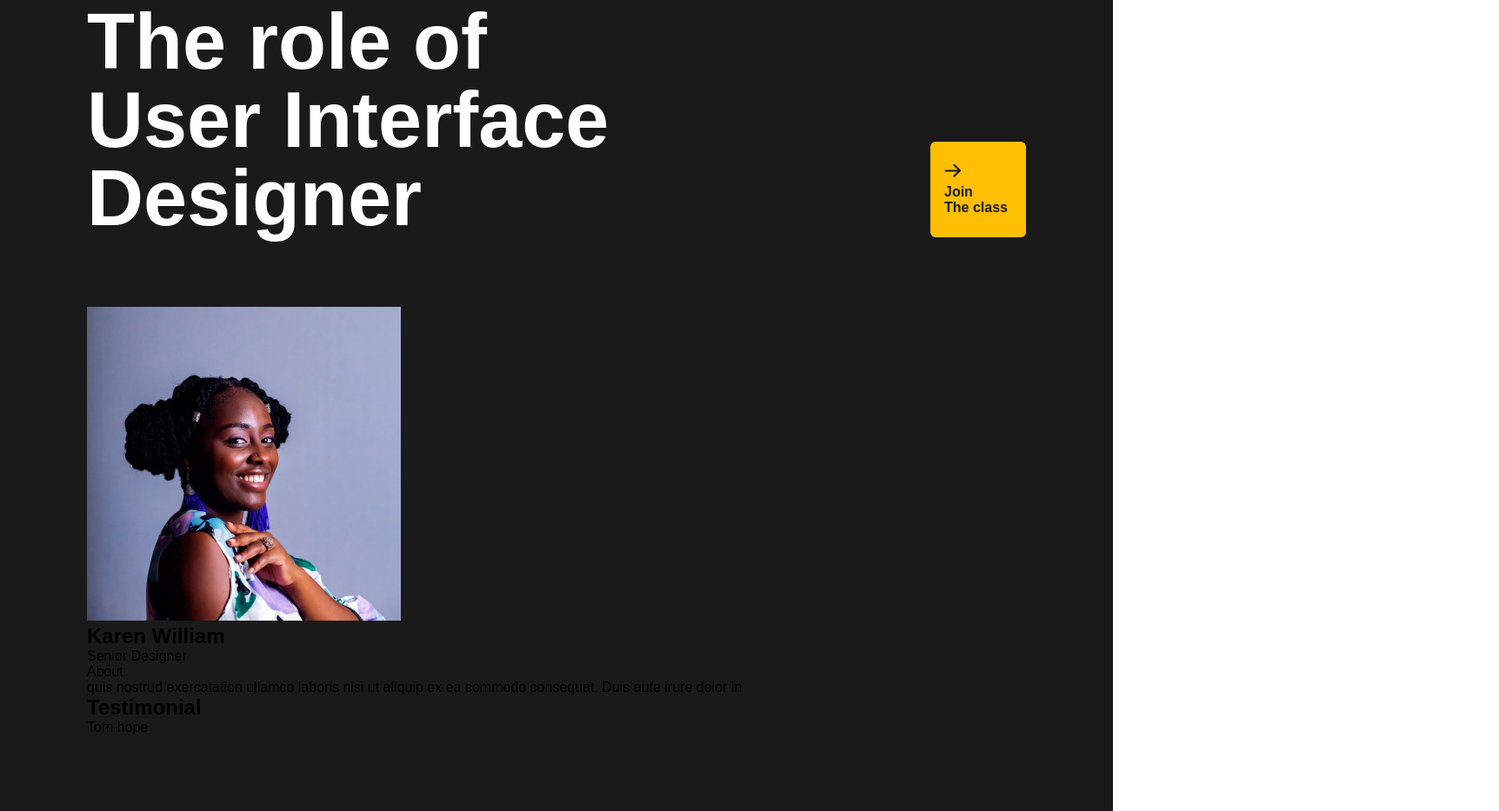
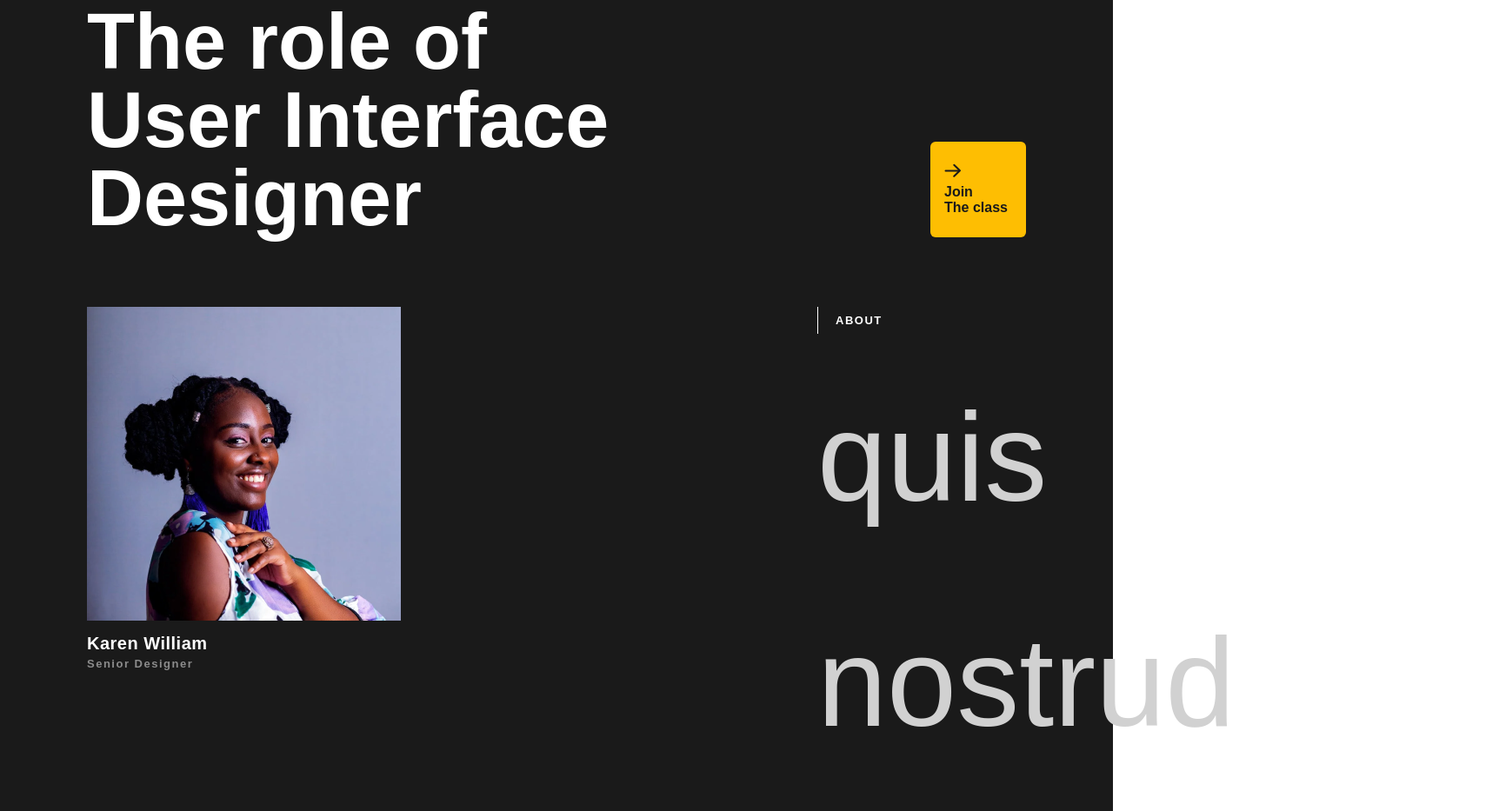
Before and after one commit to Grishimdoor/site-vizitka, a plain HTML site: page index.html in a window 1280 px wide. Shown: the part 227-1160 px from the top of the page at 87% size, 1724 px wide, since content can reach past the window. Drawn offline with Linux system fonts and the light colour scheme.

Commit message:
Update style.css

```diff
--- a/style.css
+++ b/style.css
@@ -84,3 +84,86 @@
     font-weight: bold;
     border-radius: 6px;
 }
+.header-info-block {
+    display: flex;
+    justify-content: space-between;
+}
+.card-info {
+    max-width: 361px;
+}
+.card-info-img {
+    display: flex;
+}
+.info-title {
+    font-size: 20px;
+    font-weight: bold;
+    color: #fff;
+    letter-spacing: 0.5px;
+    margin-top: 15px;
+    margin-bottom: 4px;
+}
+.info-subtitle {
+    font-size: 13px;
+    color: #8C8C8C;
+    font-weight: bold;
+    letter-spacing: 1.5px;
+    display: block;
+}
+.about-subtitle-text {
+    display: inline-block;
+    border-left: 1px solid #fff;
+    padding: 8px 0 8px 20px;
+    color: #fff;
+    font-weight: bold;
+    text-transform: uppercase;
+    font-size: 13px;
+    letter-spacing: 1.5px;
+    margin-bottom: 13px;
+}
+.about-desc {
+    color: #D1D1D1;
+    max-width: 240px;
+    font-size: 144px;
+    line-height: 1.8;
+}
+.audio-block {
+    background-color: #242424;
+    display: flex;
+    margin-top: 61px;
+}
+.audio-container {
+    display: flex;
+    align-items: center;
+    justify-content: center;
+    flex: 1;
+    position: relative;
+    padding: 0 34px;
+}
+.play-btn {
+    display: flex;
+    background-color: blue;
+    width: 40px;
+    height: 40px;
+    align-items: center;
+    justify-content: center;
+    position: absolute;
+    right: 0;
+    bottom: 0;
+}
+.about-title {
+    font-size: 20px;
+    font-weight: bold;
+    color: #fff;
+    letter-spacing: 0.5px;
+    margin-top: 15px;
+    margin-bottom: 4px;
+    text-align: center;
+}
+.about-subtitle {
+    font-size: 13px;
+    color: #8C8C8C;
+    font-weight: bold;
+    letter-spacing: 1.5px;
+    text-align: center;
+    display: block;
+}
```
